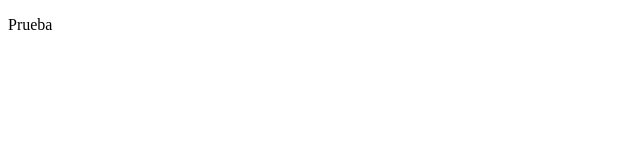
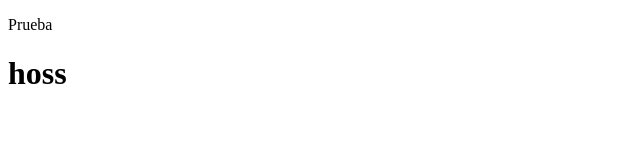
Before and after one commit to 0alexis/Prueba-, a plain HTML site: page prueba.html in a window 1280 px wide. Shown: the whole page, without its empty margins (0-640 px from the left). Drawn offline with Linux system fonts and the light colour scheme.

Commit message:
agregue un h1

```diff
--- a/prueba.html
+++ b/prueba.html
@@ -8,5 +8,6 @@
 </head>
 <body>
     <p>Prueba</p>
+    <h1>hoss</h1>
 </body>
 </html>
```
